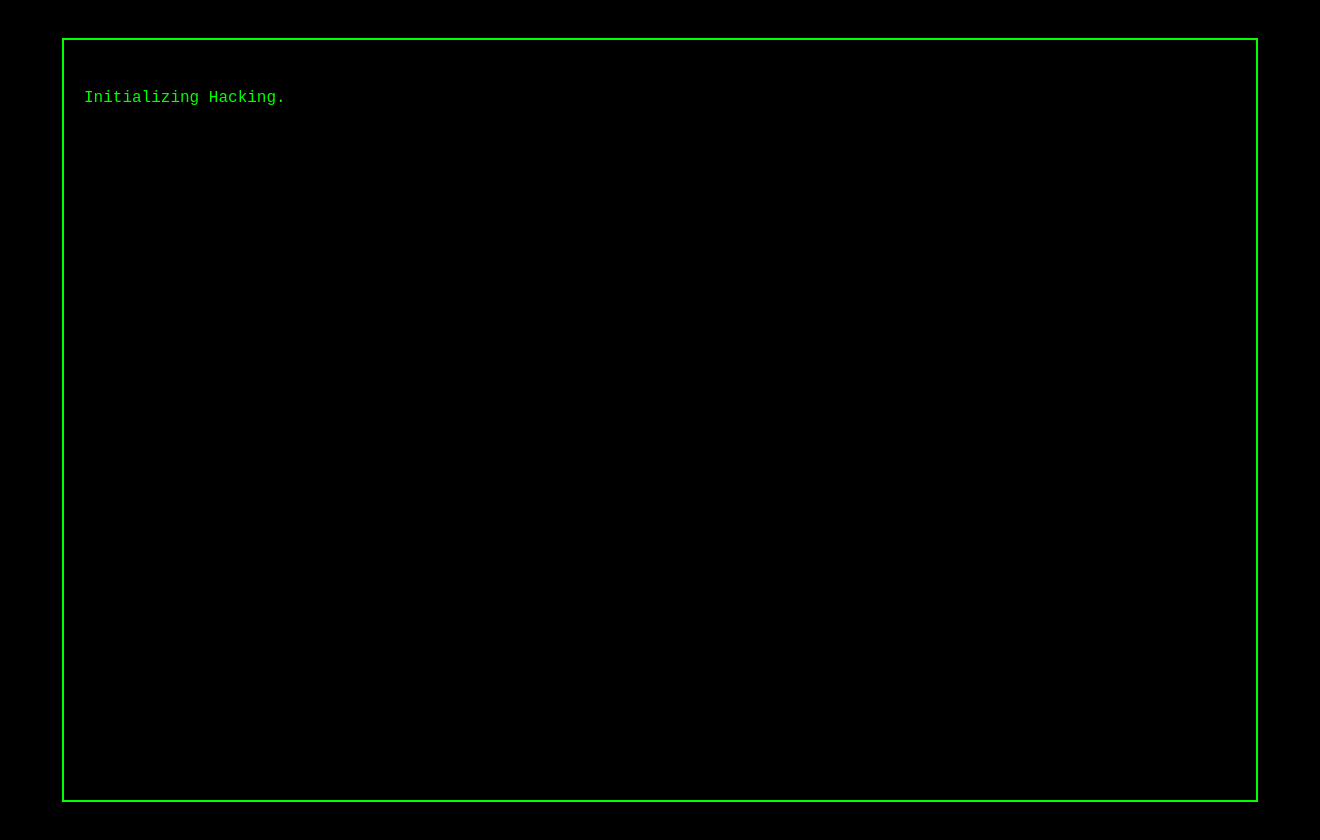
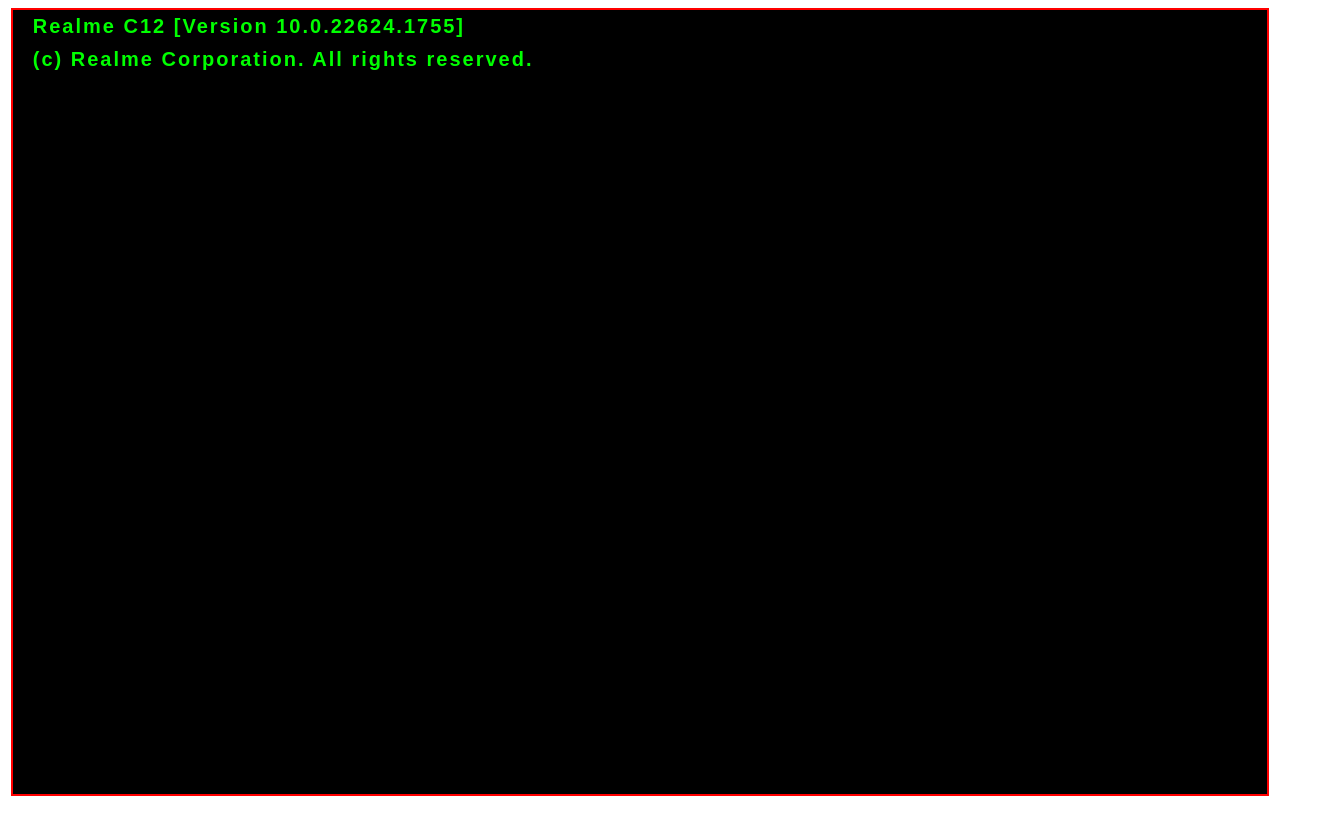
Before and after one commit to tarun-kumar-vibes/hacker-console, a plain HTML site: page index.html in a window 1280 px wide. Shown: the whole page, 1320 px wide, since content can reach past the window. After the commit the page ends 804 px from the top, so only its background shows below. Drawn offline with Linux system fonts and the light colour scheme; a web font is replaced by a local one.

Commit message:
Update index.html

```diff
--- a/index.html
+++ b/index.html
@@ -4,91 +4,108 @@
 <head>
     <meta charset="UTF-8">
     <meta name="viewport" content="width=device-width, initial-scale=1.0">
-    <title>Hacker's Terminal</title>
+    <title>Exercie 5</title>
     <style>
-        body {
+        @import url('https://fonts.cdnfonts.com/css/hacked');
+
+        #container {
+            width: 98vw;
+            min-height: 98vh;
+            max-height: auto;
+            margin: auto;
+            border: 2px solid red;
             background-color: black;
             color: lime;
-            font-family: monospace;
-            font-size: 16px;
-            line-height: 1.6;
-            padding: 20px;
-            margin: 0;
-            display: flex;
-            justify-content: center;
-            align-items: center;
-            overflow: hidden;
-            width: 100vw;
-            height: 100vh;
+            font-size: 20px;
+            font-family: 'HACKED', sans-serif;
         }
 
-        .terminal {
-            border: 2px solid lime;
-            padding: 20px;
-            width: 90vw;
-            height: 90vh;
-            overflow: auto;
-            position: absolute;
+        #container p {
+            margin-left: 20px;
+            margin-top: 5px;
+            letter-spacing: 2px;
+        }
+
+        #container h4 {
+            margin-bottom: 10px;
+            margin-left: 20px;
+            margin-top: 5px;
+            letter-spacing: 2px;
         }
     </style>
 </head>
 
 <body>
-    <div class="terminal">
-
+    <div id="container">
+        <h4>Realme C12 [Version 10.0.22624.1755] </h4>
+        <h4>(c) Realme Corporation. All rights reserved.</h4>
     </div>
 
     <script>
+        var text = [
+            "Initializing hack program",
+            "Hacking Nikita's username",
+            "username found _its_nikki78",
+            "connecting to intagram",
+            "extracting login credintials",
+            "password extracted",
+            "2 post 187 followers and 179 following found",
+            "bio: #16 * 2 = 8, #Thar lover, Midicose, Belong to army family, Pgims rohtak, Sanatani",
+            "suggested accounts found: tannu._dabas._, vidhi_rohilla_14, upasana_sohal, its.kirn19, i_am_ashish_dagar, _its_me__kaushik",
+            "Account privacy: Private",
+            "Account data collected in Json file",
+            "Exporting json file to system",
+            "Account hack successful",
+            "Closing Hack Program and removing tracs",
+            "Closing connection with server"
+        ];
 
-        const printing = () => {
-            let random = Math.floor(Math.random() * 7) + 1;
-            return random;
+        const randomdelay = () => {
+            return new Promise((resolve, reject) => {
+                timeout = Math.floor(Math.random() * 10) + 10;
+                setTimeout(() => {
+                    resolve();
+                }, timeout * 1000);
+            })
         }
 
-        const blinkDots = (texts, interval) => {
-            let textIndex = 0;
-            let dotCount = 0;
-            var previousText = "";
-            const intervalId = setInterval(() => {
-                const text = texts[textIndex];
-                if (dotCount === 0) {
-                    document.querySelector(".terminal").innerHTML = previousText + "<br>" + text + ".";
-                    dotCount++;
-                } else if (dotCount === 1) {
-                    document.querySelector(".terminal").innerHTML = previousText + "<br>" + text + "..";
-                    dotCount++;
-                } else if (dotCount === 2) {
-                    document.querySelector(".terminal").innerHTML = previousText + "<br>" + text + "...";
-                    dotCount++;
-                } else {
-                    document.querySelector(".terminal").innerHTML = previousText + "<br>" + text;
-                    dotCount = 0;
-                    textIndex++;
-                    if (textIndex === texts.length) {
-                        clearInterval(intervalId);
-                    }
-                    previousText += "<br>" + text;
+        async function blinkDots() {
+            let x = setInterval(() => {
+                let last = document.getElementById('container').lastElementChild;
+                if (last.innerHTML.endsWith("...")) {
+                    last.innerHTML = last.innerHTML.slice(0, -3);
                 }
-            }, interval);
-            return intervalId;
+                else {
+                    last.innerHTML = last.innerHTML + ".";
+                }
+            }, 350);
         }
 
-        // Define the texts to be printed
-        let texts = [
-            "Initializing Hacking",
-            "Reading Your Files",
-            "Password files Detected",
-            "Sending all passwords and personal files to server",
-            "Cleaning up"
-        ];
 
-        // Call the function with the array of texts and the desired interval
-        blinkDots(texts, (printing() * 1000));
-        document.querySelector(".terminal").innerHTML += "Thank you for the information<br>";
-        document.querySelector(".terminal").innerHTML += "You may leave now<br>";
+        async function load_data() {
+            const container = document.getElementById('container');
 
+            for (let i = 0; i < text.length; i++) {
+                await randomdelay();
+                const pTag = document.createElement('p');
+                container.appendChild(pTag);
+
+                if (i === 0) {
+                    pTag.style.marginTop = '10px';
+                }
+
+                // Print text
+                pTag.textContent = `C:\\Users\\nikita> ${text[i]}`;
+
+                // Add blinking dots after each line (except the last line)
+                if (i < text.length - 1) {
+                    await blinkDots(pTag);
+                }
+            }
+        }
+
+        document.addEventListener('DOMContentLoaded', load_data);
     </script>
-
 </body>
 
 </html>
```
